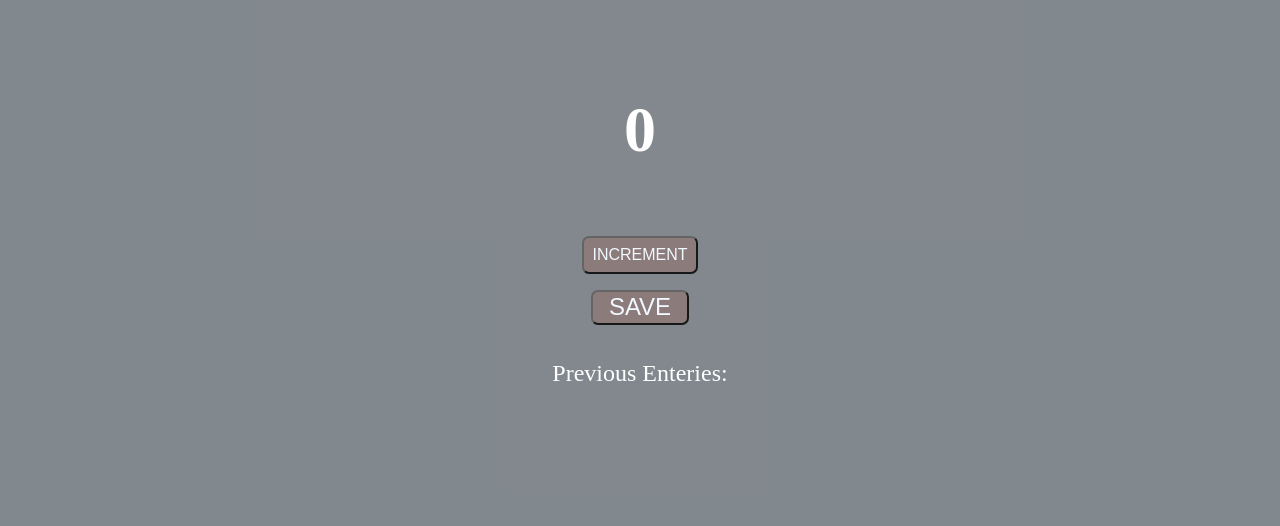
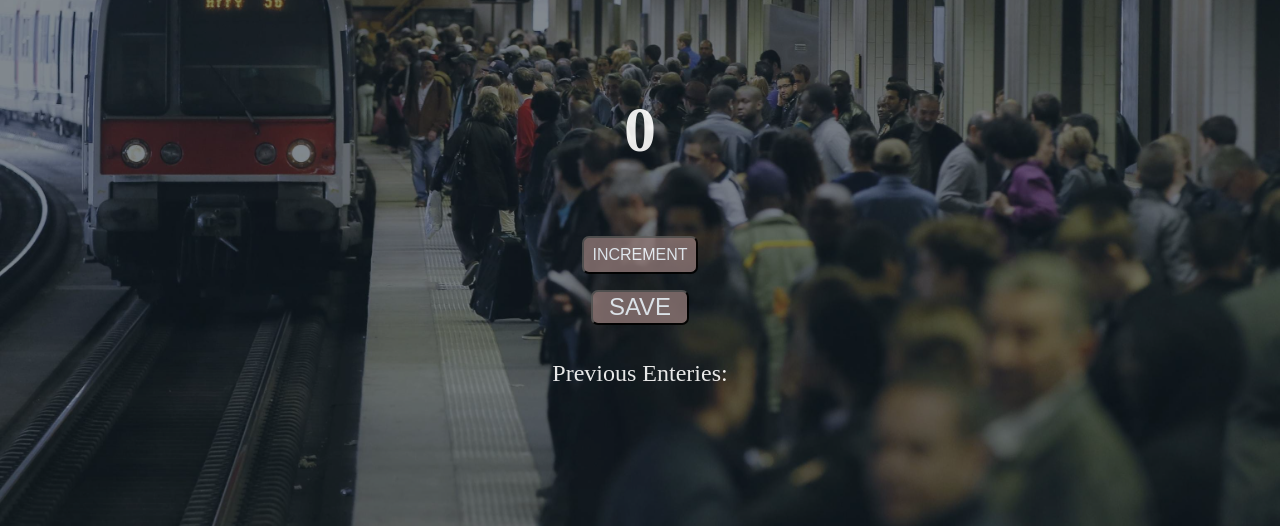
Before and after one commit to Sulav21/subway-counter, a plain HTML site: page index.html in a window 1280 px wide. Shown: the part 274-800 px from the top of the page. Drawn offline with Linux system fonts and the light colour scheme; the site is published under a folder, as on GitHub Pages, so addresses that start at the root find nothing.

Commit message:
second commit

```diff
--- a/style.css
+++ b/style.css
@@ -1,6 +1,6 @@
 body{
   min-height: 100vh;
-  background: url("/images/image.jpg") no-repeat center center;
+  background: url("./images/image.jpg") no-repeat center center;
   opacity: 0.9;
   background-size: cover;
   padding:0;
```
